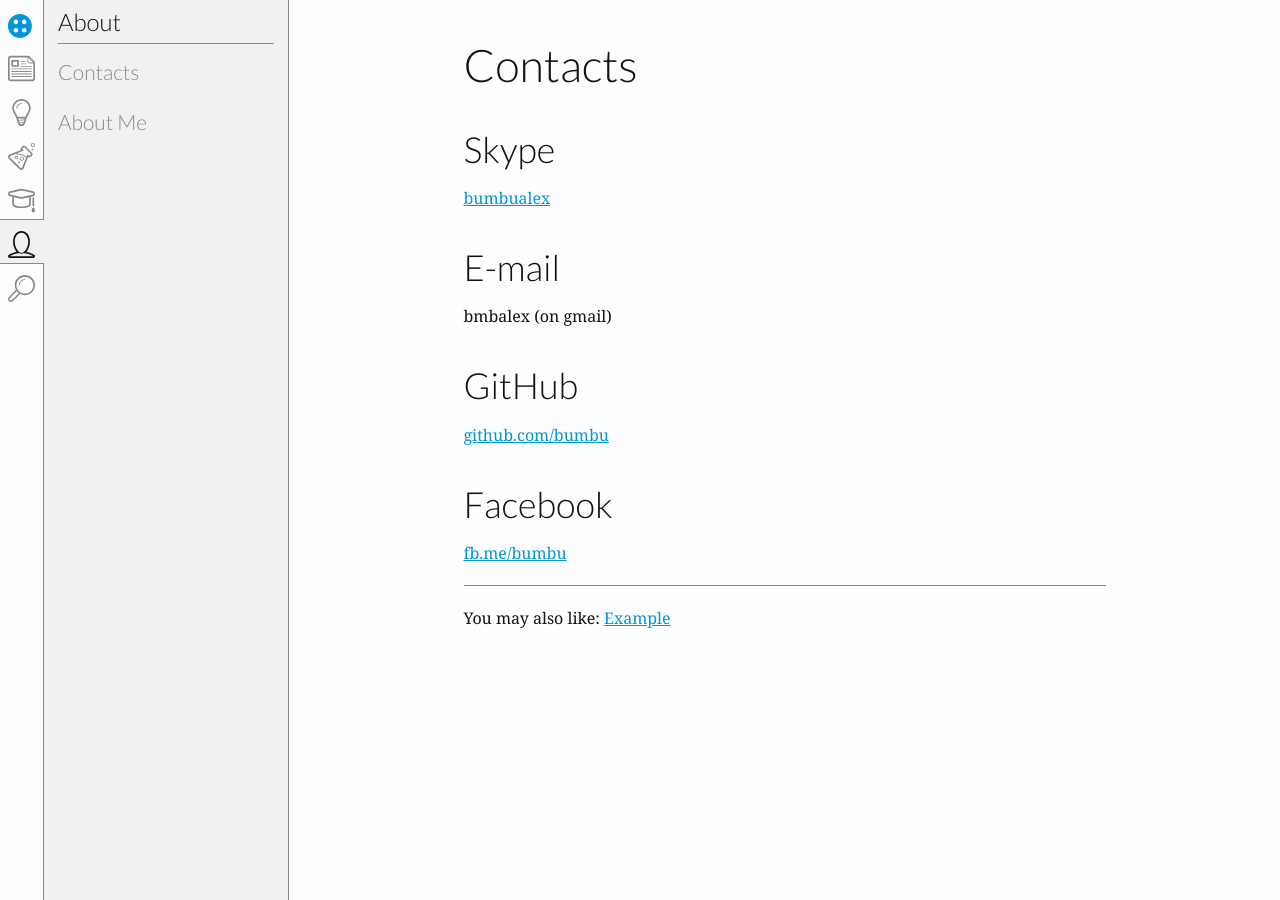
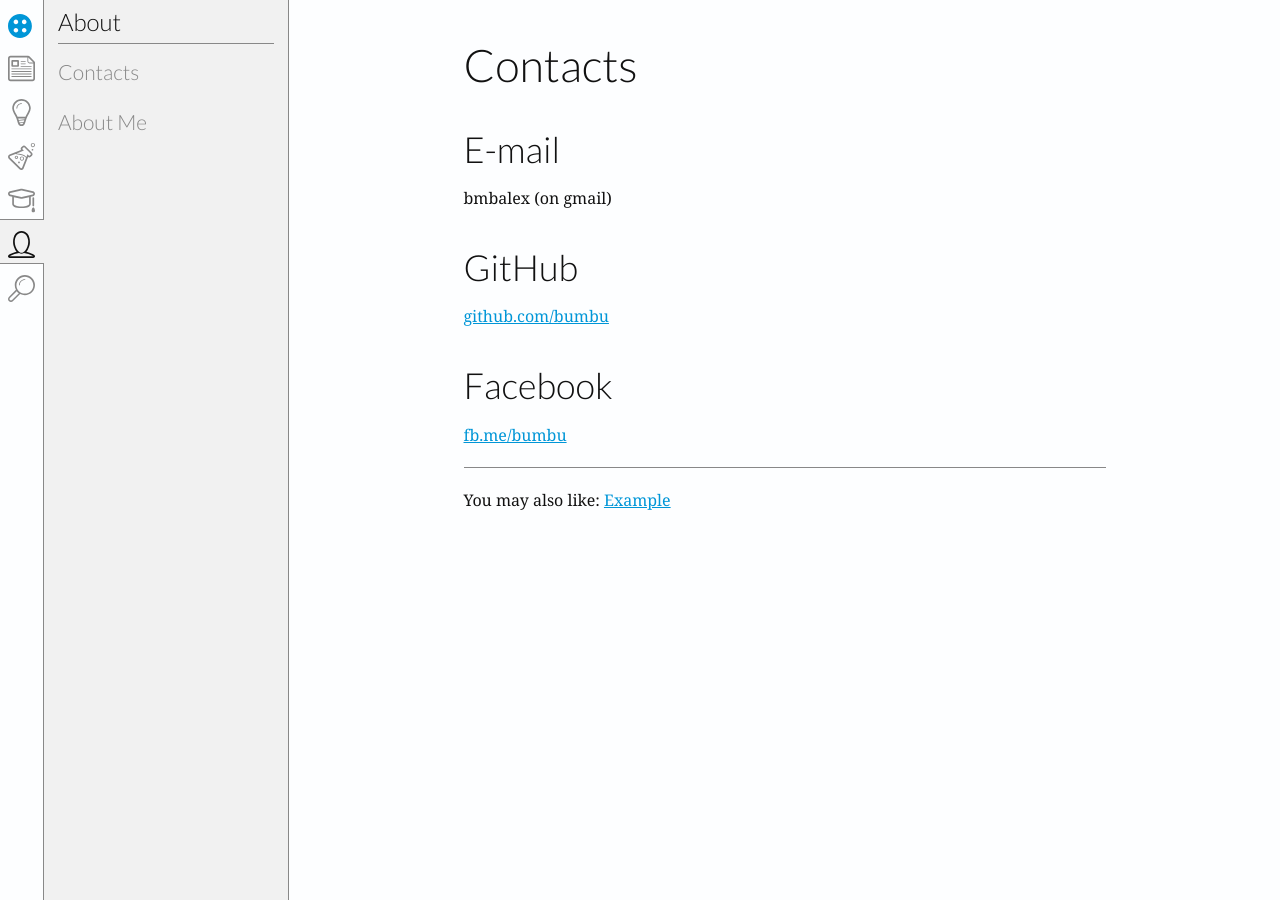
Before and after one commit to bumbu/bumbu.github.io, a Jekyll site: the page built from _posts/2000-00-00-contacts.md, in a window 1280 px wide. Built offline with Jekyll 4.4.1, drawn with Linux system fonts in a browser that asks for light colours; some web fonts are replaced.

Commit message:
Remove skype from contacts

```diff
--- a/_posts/2000-00-00-contacts.md
+++ b/_posts/2000-00-00-contacts.md
@@ -7,8 +7,7 @@ permalink: /contacts/
 categories: about
 hide_date: true
 ---
-<h2>Skype</h2>
-<a href="skype:bumbualex?chat">bumbualex</a>
+
 <h2>E-mail</h2>
 bmbalex (on gmail)
 <h2>GitHub</h2>
```
